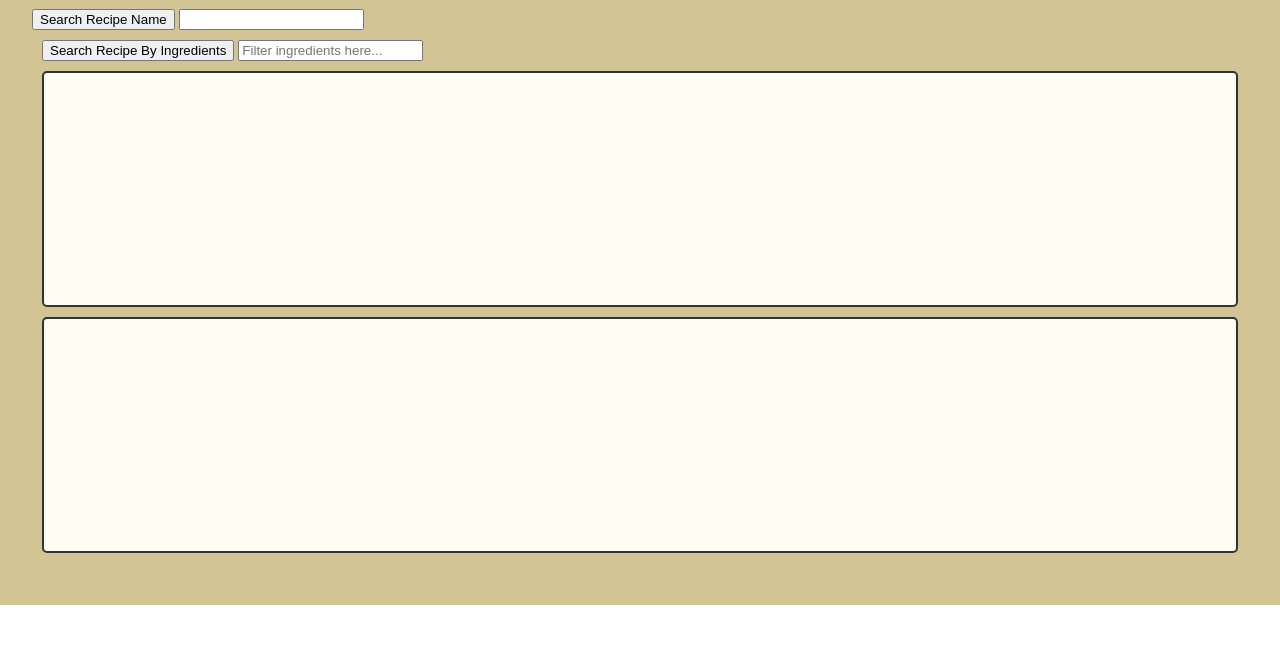
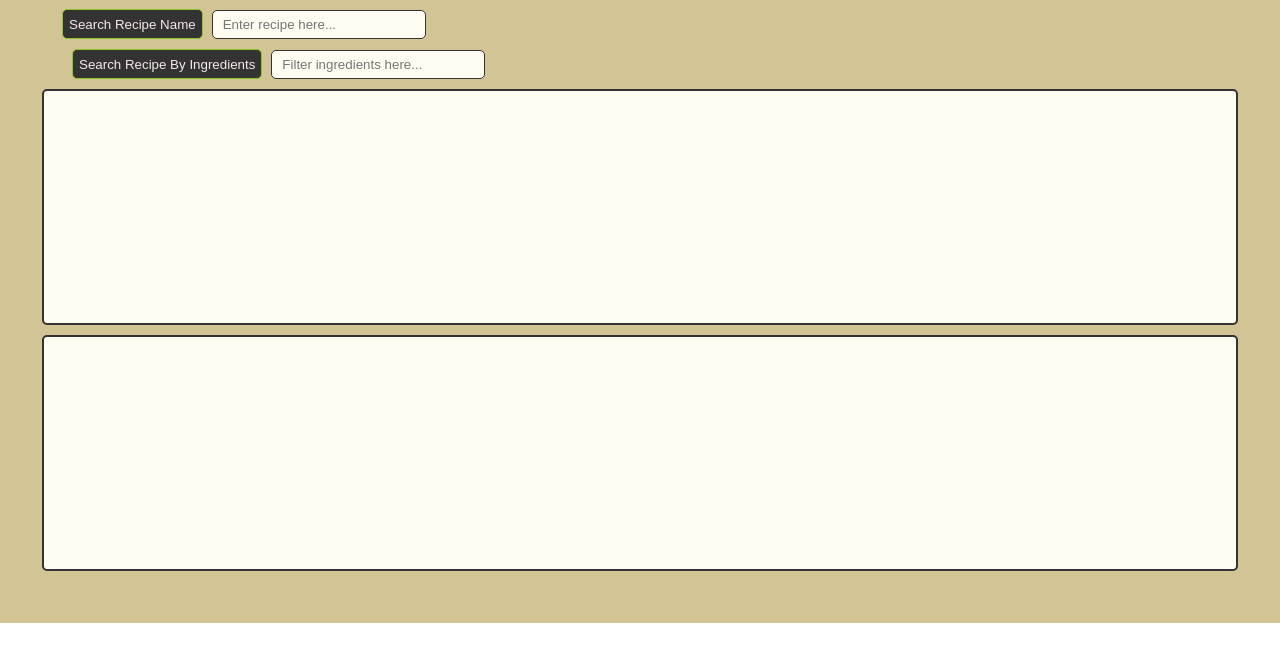
Before and after one commit to Lyreca/recipe-cscn408, a website: page index.html in a window 1280 px wide. Shown: the part 130-800 px from the top of the page. Drawn offline with Linux system fonts and the light colour scheme; no server answers.

Commit message:
updated styling

```diff
--- a/index.html
+++ b/index.html
@@ -19,7 +19,7 @@
 
 	<main>
 		<button onclick=searchRecipeByName()>Search Recipe Name</button>
-		<input id="searchQuery">
+		<input id="searchQuery" placeholder="Enter recipe here...">
 
 		<div id="ingredients">
 
--- a/public/css/styles.css
+++ b/public/css/styles.css
@@ -32,6 +32,28 @@ main {
 	padding: 2rem;
 }
 
+button {
+	width: auto;
+	height: 30px;
+	border: 1px solid #8bc727;
+	border-radius: 5px;
+	color: #f8e8e8;
+	background-color: #333;
+
+	margin-left: 30px;
+}
+
+input {
+	width:200px;
+	height: 25px;
+	border-radius: 5px;
+	border: 1px solid #333;
+	background-color: #fffcf1;
+	color: #333;
+	margin-left: 5px;
+	padding-left: 10px;
+}
+
 #ingredients {
 	padding: 10px;
 }
@@ -52,17 +74,21 @@ main {
 
 .selection {
 	border: 0.5px solid #333;
+	border-radius: 5px;
 	background-color: #fff;
+	font-variant: small-caps;
 	width: 125px;
 	height: 40px;
-	margin: 1px;
+	margin: 6px;
 	display: flex;
 	align-items: center;
 	justify-content: center;
+	text-align: center;
 }
 
 .selected {
 	background-color: #333;
+	border: 1px solid #8bc727;
 	color: #fff;
 }
 
```
